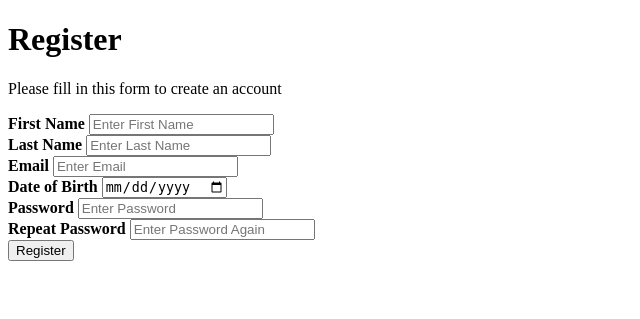
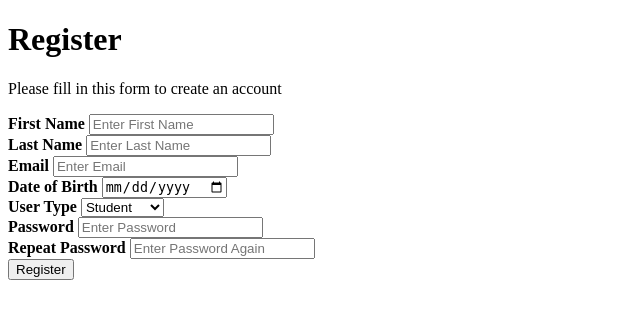
Before and after one commit to Pure1359/DeepCurrent-Project, a Flask app: page / in a window 1280 px wide. Shown: the top 319 px of the page, without its empty margins (0-640 px from the left). Run offline with Flask 3, Linux system fonts and the light colour scheme.

Commit message:
Add user type to registration form

```diff
--- a/app.py
+++ b/app.py
@@ -17,11 +17,12 @@ def register():
     last_name = request.form["last_name"]
     email = request.form["email"]
     dob = request.form["dob"]
+    user_type = request.form["user_type"]
     password = request.form["password"]
     repeat_password = request.form["repeat_password"]
 
     # Display form data for debugging
-    print(first_name, last_name, email, dob, password, repeat_password)
+    print(first_name, last_name, email, dob, user_type, password, repeat_password)
 
     # If registration successful, return successful message
     return "Registration Complete"
--- a/templates/register.html
+++ b/templates/register.html
@@ -27,6 +27,14 @@
             <input type="date" placeholder="Select Date of Birth" name="dob" class="dob" required>
             <br>
 
+            <label for="user_type"><b>User Type</b></label>
+            <select class="user_type" name="user_type">
+                <option value="student">Student</option>
+                <option value="staff">Staff</option>
+                <option value="moderator">Moderator</option>
+            </select>
+            <br>
+
             <label for="password"><b>Password</b></label>
             <input type="password" placeholder="Enter Password" name="password" class="password" required>
             <br>
```
